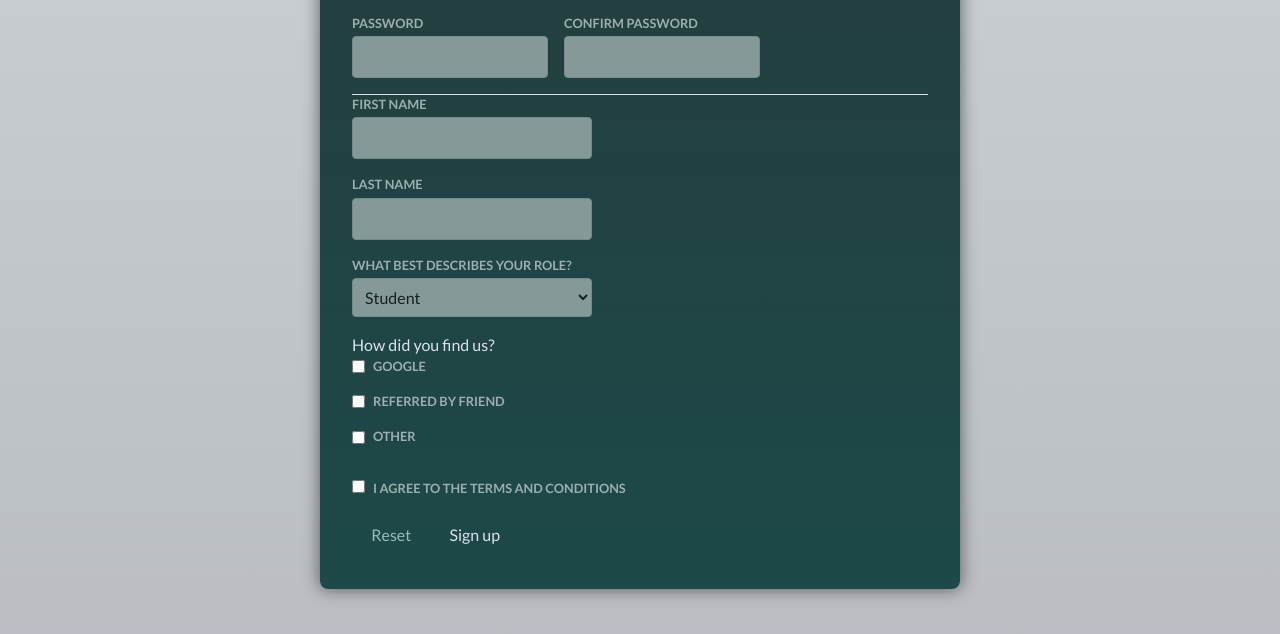
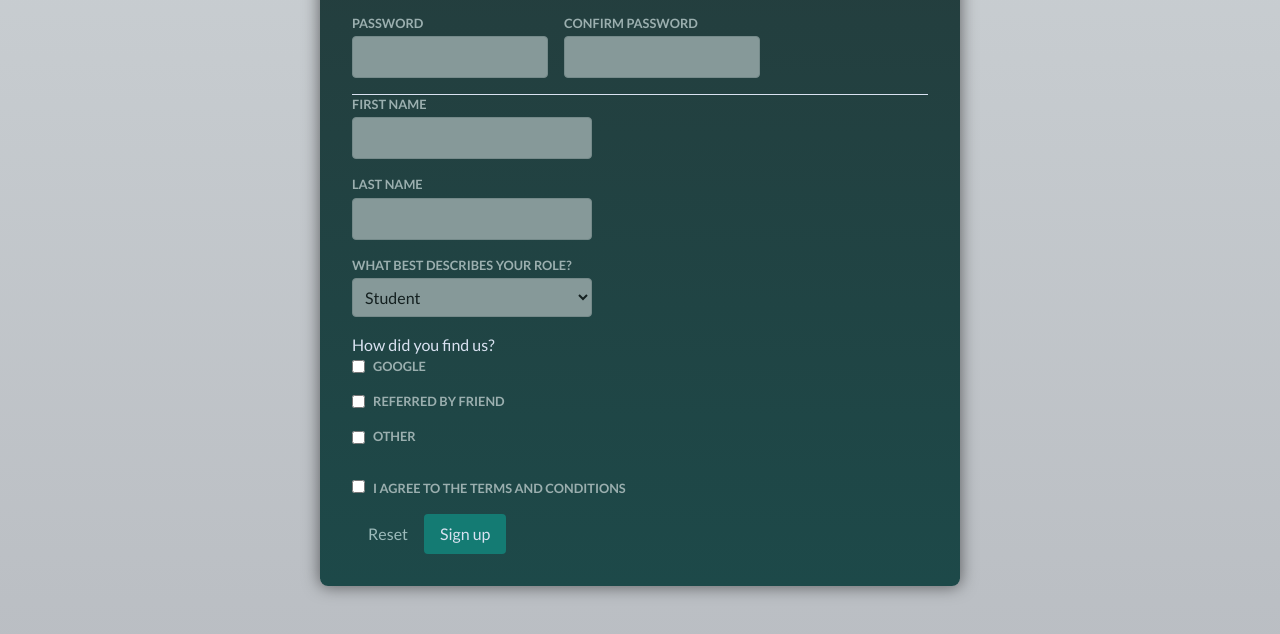
Before and after one commit to KrystianRyczek/react-apps, a React (Vite) app: page /FormAction in a window 1280 px wide. Shown: the part 438-1072 px from the top of the page. Built offline with nearby package versions, Linux system fonts and the light colour scheme.

Commit message:
Update styles.module.css

```diff
--- a/src/form-action/styles/styles.module.css
+++ b/src/form-action/styles/styles.module.css
@@ -147,7 +147,7 @@ font-size: 1rem;
   gap: 1rem;
 }
 
-.button-fa {
+.buttonfa {
   padding: 0.5rem 1rem;
   font-size: 1rem;
   border-radius: 4px;
```
